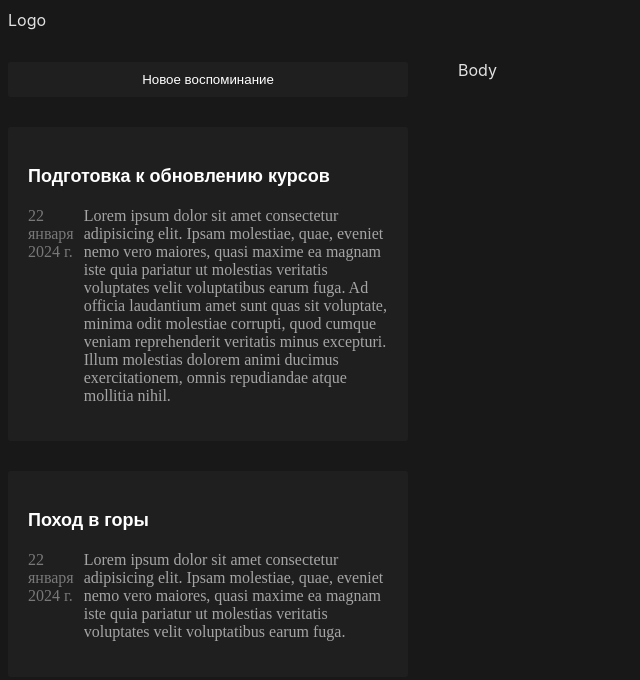
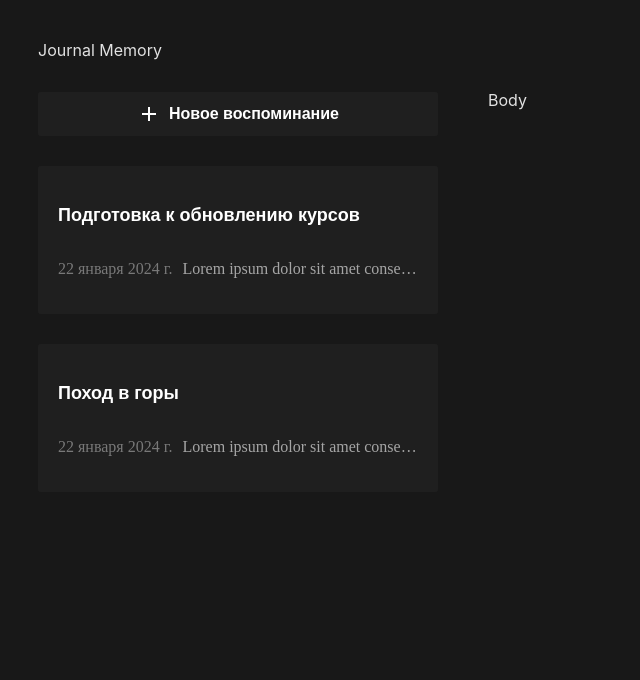
Before and after one commit to Kostya1991/React-test-app, a React (Vite) app: page / in a window 1280 px wide. Shown: the top 680 px of the page, without its empty margins (0-640 px from the left). Built offline with nearby package versions, Linux system fonts and the light colour scheme.

Commit message:
доработка верстки

```diff
--- a/src/App.css
+++ b/src/App.css
@@ -1,3 +1,4 @@
 .app {
   display: flex;
+  padding: 30px;
 }
--- a/src/components/Header/Header.css
+++ b/src/components/Header/Header.css
@@ -0,0 +1,3 @@
+.logo {
+  width: 180px;
+}
--- a/src/components/Header/Header.jsx
+++ b/src/components/Header/Header.jsx
@@ -2,6 +2,9 @@ import './Header.css';
 
 export const Header = () => {
 	return (
-		<>Logo</>
+		<>
+			{/* <img className='logo' alt="logo" src="/logo.svg"/> */}
+			<div>Journal Memory</div>
+		</>
 	);
 };
--- a/src/components/JournalAddButton/JournalAddButton.css
+++ b/src/components/JournalAddButton/JournalAddButton.css
@@ -1,4 +1,14 @@
 .journal-add {
   padding: 10px;
-  text-align: center;
+  display: flex;
+  justify-content: center;
+  align-items: center;
+  gap: 8px;
+  font-size: 16px;
+  font-weight: 600;
+  line-height: normal;
 }
+
+.journal-add__icon {
+  color: #FFFFFF;
+}
--- a/src/components/JournalAddButton/JournalAddButton.jsx
+++ b/src/components/JournalAddButton/JournalAddButton.jsx
@@ -5,6 +5,7 @@ export const JournalAddButton = () => {
 
 	return (
 		<CardButton className="journal-add">
+			<img className='journal-add__icon' src="/add.svg" alt="add" />
       Новое воспоминание
 		</CardButton>
 	);
--- a/src/components/JournalItem/JournalItem.css
+++ b/src/components/JournalItem/JournalItem.css
@@ -1,5 +1,6 @@
 .journal-item__body {
   display: flex;
+  align-items: center;
   gap: 10px;
 }
 
@@ -27,4 +28,7 @@
   font-weight: 400;
   line-height: normal;
   overflow: hidden;
+  text-overflow: ellipsis;
+  text-wrap: nowrap;
+  flex: 1;
 }
--- a/src/components/JournalItem/JournalItem.jsx
+++ b/src/components/JournalItem/JournalItem.jsx
@@ -10,10 +10,10 @@ export const JournalItem = ({title, text, date}) => {
 	return(
 		<>
 			<h2 className="journal-item__header">{title}</h2>
-			<h2 className="journal-item__body">
+			<div className="journal-item__body">
 				<div className="journal-item__date">{formattedDate}</div>
-				<div className="journal-item__text">{text}</div>
-			</h2>
+				<p className="journal-item__text">{text}</p>
+			</div>
 		</>
 	);
 };
```
Also changed, not shown: public/add.svg (added), public/logo.svg (added).
